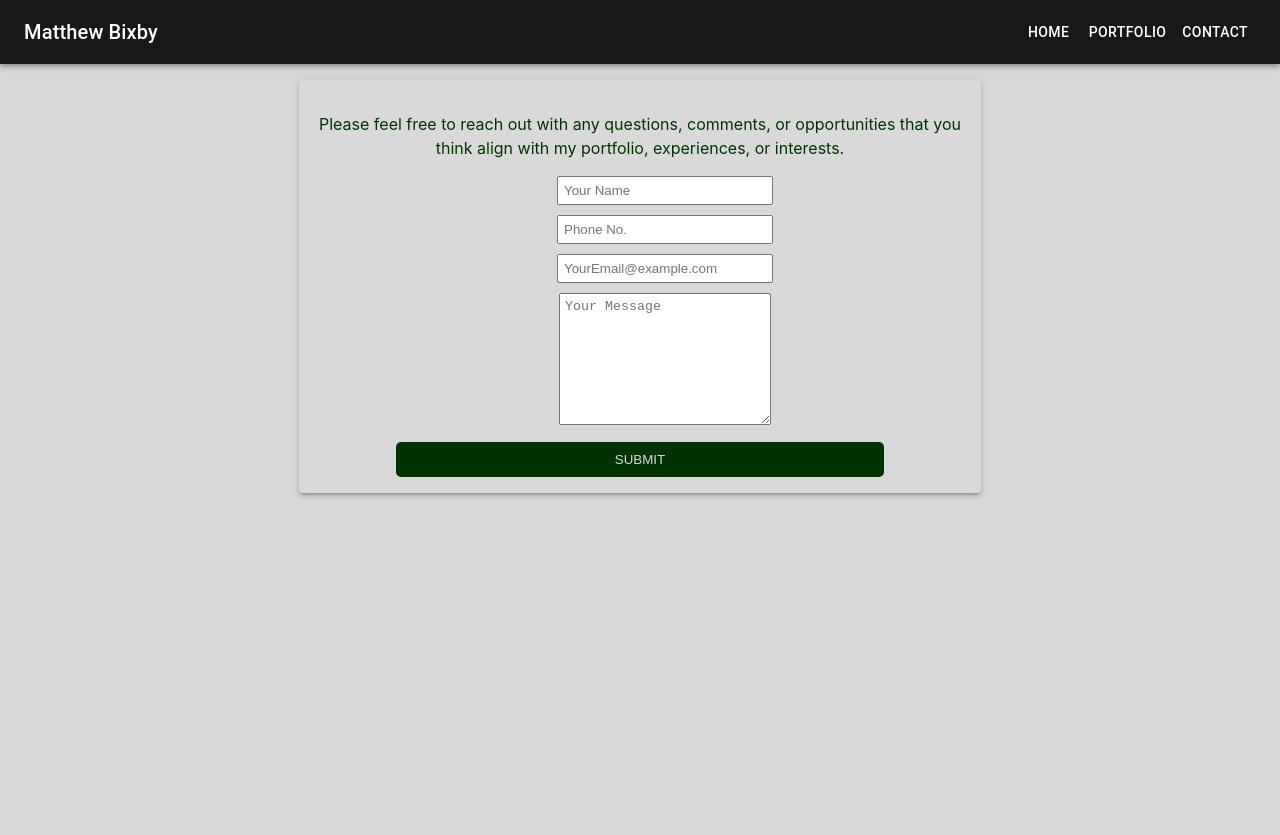
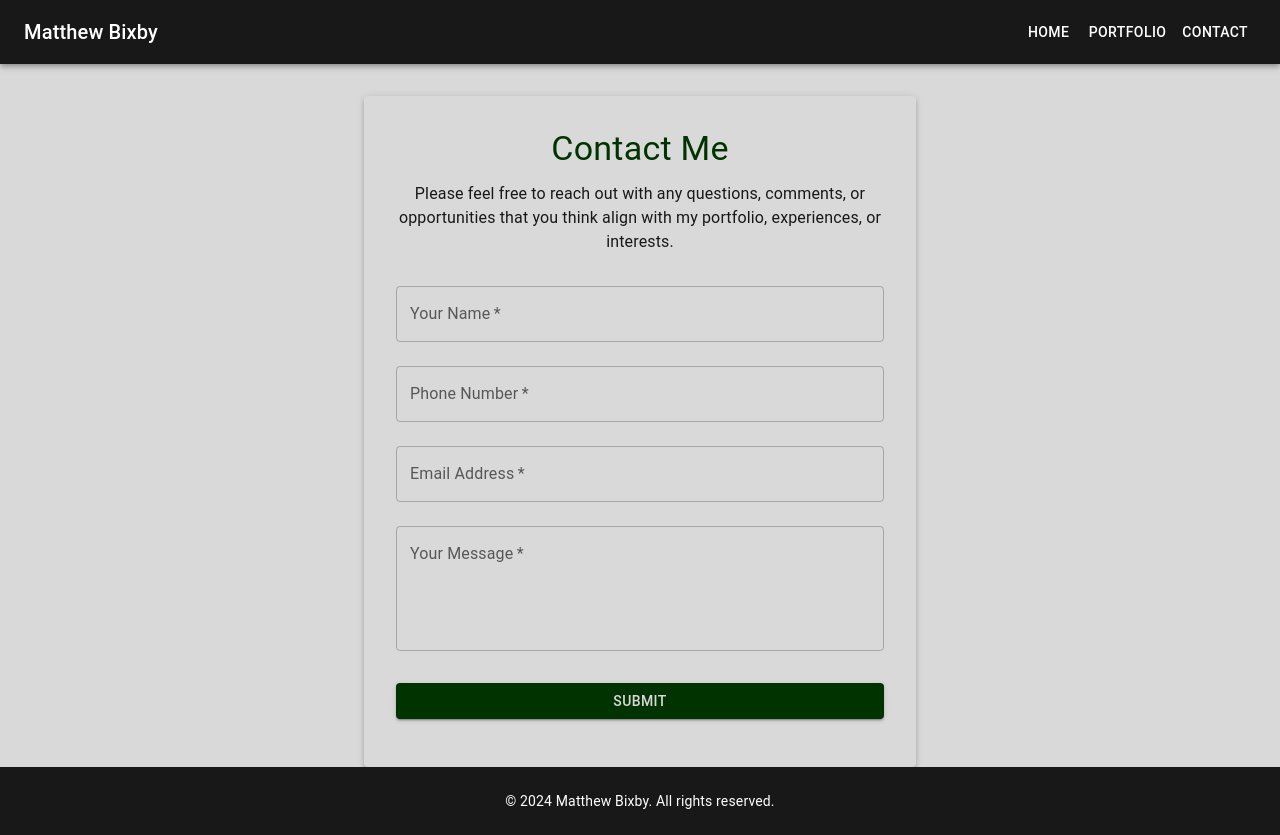
Before and after one commit to mattbixby123/bixbyPortfolio, a React (Vite) app: page /contact in a window 1280 px wide. Before the commit the page ends 800 px from the top, so only its background shows below. Built offline with nearby package versions, Linux system fonts and the light colour scheme.

Commit message:
fully ready for the world to see

```diff
--- a/src/client/App.jsx
+++ b/src/client/App.jsx
@@ -1,25 +1,37 @@
-import { Routes, Route } from 'react-router-dom'
-import NavBar from './components/NavBar'
-import Home from './components/Home'
-import Portfolio from './components/Portfolio'
-import Contact from './components/Contact'
-import './style.css';
-// import { createTheme } from '@mui/material'
+import React from 'react';
+import { BrowserRouter as Router, Route, Routes } from 'react-router-dom';
+import { Box, Container, Typography } from '@mui/material';
+import NavBar from './components/NavBar';
+import Home from './components/Home';
+import Portfolio from './components/Portfolio';
+import Contact from './components/Contact';
+
+function Footer() {
+  return (
+    <Box component="footer" sx={{ bgcolor: '#181818', color: '#ffffff', py: 3, mt: 'auto' }}>
+      <Container maxWidth="lg">
+        <Typography variant="body2" align="center">
+          © {new Date().getFullYear()} Matthew Bixby. All rights reserved.
+        </Typography>
+      </Container>
+    </Box>
+  );
+}
 
 function App() {
-
   return (
-    <>
-      <div className="App">
-        <NavBar />
+    <Box sx={{ display: 'flex', flexDirection: 'column', minHeight: '100vh' }}>
+      <NavBar />
+      <Box component="main" sx={{ flexGrow: 1 }}>
         <Routes>
-          <Route path='/' element={<Home />} />
-          <Route path='/portfolio' element={<Portfolio />} />
-          <Route path='/contact' element={<Contact />} />
+          <Route path="/" element={<Home />} />
+          <Route path="/portfolio" element={<Portfolio />} />
+          <Route path="/contact" element={<Contact />} />
         </Routes>
-      </div>
-    </>
-  )
+      </Box>
+      <Footer />
+    </Box>
+  );
 }
 
-export default App
+export default App;
--- a/src/client/components/Contact.jsx
+++ b/src/client/components/Contact.jsx
@@ -1,104 +1,112 @@
-import React from 'react';
-import Paper from '@mui/material/Paper';
-import { styled } from '@mui/material/styles';
-import emailjs from '@emailjs/browser'
+import React, { useState } from 'react';
+import { TextField, Button, Box, Typography, Container, Paper, Snackbar } from '@mui/material';
+import emailjs from '@emailjs/browser';
 
-const ContactPaper = styled(Paper)(({ theme }) => ({
-  backgroundColor: '#d9d9d9',
-  padding: theme.spacing(2),
-  textAlign: 'center',
-  color: '#003300',
-  maxWidth: 650, // Limit width to prevent stretching
-  marginTop: theme.spacing(2), // Add top margin
-}));
+const ContactForm = () => {
+  const [open, setOpen] = useState(false);
 
-const FormContainer = styled('form')({
-  display: 'flex',
-  flexDirection: 'column',
-  alignItems: 'center',
-  justifyContent: 'center',
-  '& .input-group': {
-    marginBottom: '10px', // Adjust spacing between input groups
-  },
-  '& input, textarea': {
-    width: '100%', // Make inputs fill the width of their container
-    padding: '5px', // Add padding for better appearance
-    marginLeft: '25px', // Adjust spacing between inputs
-    boxSizing: 'border-box', // Include padding in width calculation
-  },
-  '& button': {
-    width: '75%', // Make button fill the width of its container
-    padding: '10px', // Add padding for better appearance
-    cursor: 'pointer', // Change cursor to pointer on hover
-    backgroundColor: '#003300', // Change button color
-    color: '#d9d9d9', // Change text color
-    border: 'none', // Remove border
-    borderRadius: '5px', // Add border radius
-    marginTop: '1px', // Add top margin ... but there is already the 10px margin under the input boxes
-  }
-});
-
-function Contact() {
-  const handleSubmit = async (e) => {
-    e.preventDefault();
+  const handleSubmit = async (event) => {
+    event.preventDefault();
+    const form = event.target;
 
     try {
       const formData = {
-        name: e.target.name.value,
-        number: e.target.number.value,
-        email: e.target.email.value,
-        message: e.target.message.value
+        name: form.name.value,
+        number: form.phone.value,
+        email: form.email.value,
+        message: form.message.value
       };
 
       const response = await emailjs.send('service_d4ree3y', 'template_44npnk9', formData, 'zzimTjXZcCaKXqd7a');
       console.log('Email sent successfully:', response);
+      setOpen(true);
 
-          // Display success message
-      const successMessage = document.createElement('p');
-      successMessage.textContent = 'Email sent successfully!';
-      document.getElementById('contact-form').appendChild(successMessage);
-          // Delay for a moment before redirecting
+      // Delay for a moment before redirecting
       setTimeout(() => {
-        // Navigate to the home page
         window.location.href = '/';
-      }, 2000); // 2000 milliseconds (2 seconds) delay before redirecting
+      }, 2000);
 
-      // Optionally, display a success message or redirect the user
     } catch (error) {
       console.error('Error sending email:', error);
       // Optionally, display an error message
     }
   };
 
+  return (
+    <Container maxWidth="sm">
+      <Paper elevation={3} sx={{ p: 4, mt: 4, backgroundColor: '#d9d9d9' }}>
+        <Typography variant="h4" align="center" gutterBottom color="#003300">
+          Contact Me
+        </Typography>
+        <Typography variant="body1" align="center" paragraph color="#181818">
+          Please feel free to reach out with any questions, comments, or opportunities that you think align with my portfolio, experiences, or interests.
+        </Typography>
+        <Box component="form" onSubmit={handleSubmit} noValidate sx={{ mt: 1 }}>
+          <TextField
+            margin="normal"
+            required
+            fullWidth
+            id="name"
+            label="Your Name"
+            name="name"
+            autoComplete="name"
+            variant="outlined"
+          />
+          <TextField
+            margin="normal"
+            required
+            fullWidth
+            id="phone"
+            label="Phone Number"
+            name="phone"
+            autoComplete="tel"
+            variant="outlined"
+          />
+          <TextField
+            margin="normal"
+            required
+            fullWidth
+            id="email"
+            label="Email Address"
+            name="email"
+            autoComplete="email"
+            variant="outlined"
+          />
+          <TextField
+            margin="normal"
+            required
+            fullWidth
+            name="message"
+            label="Your Message"
+            id="message"
+            multiline
+            rows={4}
+            variant="outlined"
+          />
+          <Button
+            type="submit"
+            fullWidth
+            variant="contained"
+            sx={{
+              mt: 3,
+              mb: 2,
+              bgcolor: '#003300',
+              color: '#d9d9d9',
+              '&:hover': { bgcolor: '#004400' }
+            }}
+          >
+            SUBMIT
+          </Button>
+        </Box>
+      </Paper>
+      <Snackbar
+        anchorOrigin={{ vertical: 'bottom', horizontal: 'center' }}
+        open={open}
+        autoHideDuration={2000}
+        message="Email sent successfully!"
+      />
+    </Container>
+  );
+};
 
-  return (
-    <div className="ContactForm">
-      <ContactPaper elevation={3}>
-        <section>
-          <p className="main-text-contact">Please feel free to reach out with any questions, comments, or opportunities that you think align with my portfolio, experiences, or interests.</p>
-          <FormContainer id='contact-form'onSubmit={handleSubmit}>
-
-            <div className="input-group">
-              <input type="text" id="name" required placeholder="Your Name" />
-            </div>
-
-            <div className="input-group">
-              <input type="text" id="number" required placeholder="Phone No." />
-            </div>
-
-            <div className="input-group">
-              <input type="email" id="email" required placeholder="YourEmail@example.com" />
-            </div>
-
-            <div className="input-group">
-              <textarea id="message" rows="8" placeholder="Your Message"></textarea>
-            </div>
-            <button type="submit">SUBMIT</button>
-          </FormContainer>
-        </section>
-      </ContactPaper>
-    </div>
-  );
-}
-
-export default Contact;
+export default ContactForm;
--- a/src/client/components/Home.jsx
+++ b/src/client/components/Home.jsx
@@ -1,102 +1,82 @@
 import React from 'react';
-import { Paper, Typography, Box, useMediaQuery, useTheme } from '@mui/material';
+import {
+  Paper, Typography, Box, Grid, Chip, useMediaQuery, useTheme, Container, Divider
+} from '@mui/material';
+import TechnologyBadge from './TechnologyBadge';
+import SectionTitle from './SectionTitle';
+
+const technologies = [
+  'HTML5', 'CSS', 'JavaScript', 'React', 'Redux', 'Node.js', 'Express', 'SQL', 'Git'
+];
 
 function Home() {
   const theme = useTheme();
   const isMobile = useMediaQuery(theme.breakpoints.down('sm'));
 
   return (
-    <Box sx={{
-      padding: isMobile ? '10px' : '20px',
-      // marginTop: '64px',
-      maxWidth: '1200px',
-      margin: 'auto',
-    }}>
-      <Paper elevation={3} sx={{
-        padding: '20px',
-        backgroundColor: '#d9d9d9',
-        color: '#181818',
-        marginBottom: '20px'
-      }}>
+    <Container maxWidth="lg" sx={{ mt: 4, mb: 4 }}>
+      <Paper elevation={3} sx={{ p: 4, backgroundColor: '#f5f5f5' }}>
+        <Grid container spacing={4}>
+          <Grid item xs={12} md={4}>
+            <Box sx={{ textAlign: 'center' }}>
               <img
                 src="Bixby-purpleback.png"
                 alt="Matthew Bixby"
                 style={{
                   width: '100%',
                   maxWidth: '300px',
-            maxHeight: '400px',
-            objectFit: 'cover',
-            borderRadius: '8px',
-            boxShadow: '0 4px 8px rgba(0,0,0,0.1)',
-            display: 'block',
-            margin: '0 auto'
+                  borderRadius: '50%',
+                  border: '4px solid #003300',
                 }}
               />
-        <Box className="logo-container" sx={{
-          display: 'flex',
-          justifyContent: 'center',
-          marginTop: '10px'
-        }}>
-          <img
-            src="ic-logo-blue.webp"
-            alt="IthacaCollegeLogo"
-            className="logo-image"
-            style={{ maxWidth: '45%', marginRight: '10px' }}
-          />
-          <img
-            src="fullstack-academy-logo-square-lg.jpg"
-            alt="fullstackAcademyLogo"
-            className='logo-image'
-            style={{ maxWidth: '45%' }}
-          />
             </Box>
-      </Paper>
+          </Grid>
+          <Grid item xs={12} md={8}>
+            <Typography variant="h4" gutterBottom sx={{ color: '#003300' }}>
+              Matthew Bixby
+            </Typography>
+            <Typography variant="h6" gutterBottom sx={{ color: '#181818' }}>
+              Full Stack Web Developer
+            </Typography>
+            <Typography variant="body1" paragraph>
+              Hello there 👋 ... I'm deeply passionate about full-stack web development. I view it as the cornerstone of the future and continuously strive to enhance my skills in this field. With an inherent love for learning, coupled with a natural aptitude for visualization and problem-solving, I pride myself on being an exceptionally fast learner.
+            </Typography>
+          </Grid>
+        </Grid>
 
-      <Paper elevation={3} sx={{
-        backgroundColor: '#d9d9d9',
-        color: '#181818',
-        padding: '20px'
-      }}>
-        <Typography variant={isMobile ? "h6" : "h5"} color="#003300" component="div" gutterBottom>
-          About Me
-        </Typography>
-        <Typography variant="body2" color="#181818" paragraph>
-          Hello there 👋 ... I'm Matthew Bixby, and I'm deeply passionate about full-stack web development. I view it as the cornerstone of the future and continuously strive to enhance my skills in this field. With an inherent love for learning, coupled with a natural aptitude for visualization and problem-solving, I pride myself on being an exceptionally fast learner.
-        </Typography>
-        <Typography variant="body2" color="#181818" paragraph>
+        <Divider sx={{ my: 4 }} />
+
+        <SectionTitle>About Me</SectionTitle>
+        <Typography variant="body1" paragraph>
           Recently, I completed the Web Development Program at Fullstack Academy, driven by my fervent belief in the transformative power of web development. My studies encompass HTML5, CSS, JavaScript, Git and GitHub, JavaScript APIs, React (including React Router and React Hooks), Redux, SQL, and Prisma ORM.
         </Typography>
 
-        <Typography variant={isMobile ? "h6" : "h5"} color="#003300" component="div" gutterBottom sx={{ marginTop: '20px' }}>
-          Education
-        </Typography>
-        <Box component="ul" sx={{ pl: 4 }}>
-          <Typography component="li" variant="body2" color="#181818">
+        <SectionTitle>Education</SectionTitle>
+        <ul>
+          <Typography component="li" variant="body1">
             Bachelor of Science in Chemistry from Ithaca College c/o 2017.
           </Typography>
-          <Typography component="li" variant="body2" color="#181818">
+          <Typography component="li" variant="body1">
             Web Development Certificate issued by Fullstack Academy (28 weeks immersive program), June 13th, 2024.
           </Typography>
+        </ul>
+
+        <SectionTitle>Technologies Mastered</SectionTitle>
+        <Box sx={{ display: 'flex', flexWrap: 'wrap', gap: 1, mb: 2 }}>
+          {technologies.map((tech) => (
+            <TechnologyBadge key={tech} technology={tech} />
+          ))}
         </Box>
 
-        <Typography variant={isMobile ? "h6" : "h5"} color="#003300" component="div" gutterBottom sx={{ marginTop: '20px' }}>
-          Technologies Mastered
-        </Typography>
-        <Typography variant="body2" color="#181818" paragraph>
-          HTML5, CSS, JavaScript, Git and GitHub, JavaScript APIs, React, React Router, React Hooks, Redux, SQL, Prisma ORM
-        </Typography>
-
-        <Typography variant={isMobile ? "h6" : "h5"} color="#003300" component="div" gutterBottom sx={{ marginTop: '20px' }}>
-          Hobbies and Interests
-        </Typography>
-        <Box component="ul" sx={{ pl: 4 }}>
-          <Typography component="li" variant="body2" color="#181818">Coffee ☕️</Typography>
-          <Typography component="li" variant="body2" color="#181818">Reading, especially sci-fi 📚</Typography>
-          <Typography component="li" variant="body2" color="#181818">Hiking 🥾🌲</Typography>
-          <Typography component="li" variant="body2" color="#181818">Plants 🪴🌵</Typography>
+        <SectionTitle>Hobbies and Interests</SectionTitle>
+        <Box sx={{ display: 'flex', flexWrap: 'wrap', gap: 1 }}>
+          <Chip icon={<span>☕</span>} label="Coffee" />
+          <Chip icon={<span>📚</span>} label="Reading sci-fi" />
+          <Chip icon={<span>🥾</span>} label="Hiking" />
+          <Chip icon={<span>🌿</span>} label="Plants" />
         </Box>
       </Paper>
-    </Box>
+    </Container>
   );
 }
 
--- /dev/null
+++ b/src/client/components/SectionTitle.jsx
@@ -0,0 +1,23 @@
+import React from 'react';
+import { Typography } from '@mui/material';
+
+function SectionTitle({ children }) {
+  return (
+    <Typography
+      variant="h5"
+      component="h2"
+      gutterBottom
+      sx={{
+        color: '#003300',
+        borderBottom: '2px solid #003300',
+        paddingBottom: 1,
+        marginTop: 4,
+        marginBottom: 2
+      }}
+    >
+      {children}
+    </Typography>
+  );
+}
+
+export default SectionTitle;
--- /dev/null
+++ b/src/client/components/TechnologyBadge.jsx
@@ -0,0 +1,19 @@
+import React from 'react';
+import { Chip } from '@mui/material';
+
+function TechnologyBadge({ technology }) {
+  return (
+    <Chip
+      label={technology}
+      sx={{
+        backgroundColor: '#e0e0e0',
+        '&:hover': {
+          backgroundColor: '#003300',
+          color: '#ffffff'
+        }
+      }}
+    />
+  );
+}
+
+export default TechnologyBadge;
--- a/src/client/style.css
+++ b/src/client/style.css
@@ -15,9 +15,10 @@ body {
   margin: 0;
   padding: 0;
   min-height: 100vh;
+  background-color: #d9d9d9;
 }
 
-.App {
+#root {
   display: flex;
   flex-direction: column;
   min-height: 100vh;
@@ -25,12 +26,13 @@ body {
 
 a {
   font-weight: 500;
-  color: #d9d9d9;
-  text-decoration: inherit;
+  color: #003300;
+  text-decoration: none;
 }
 
 a:hover {
   color: #CCFFCC;
+  text-decoration: underline;
 }
 
 .logo-container {
```
Also changed, not shown: src/client/components/Portfolio.jsx (+43 -81 lines), src/client/components/ProjectCard.jsx (added, +61 -0 lines). Lines whose indentation alone changed are shown as unchanged.
